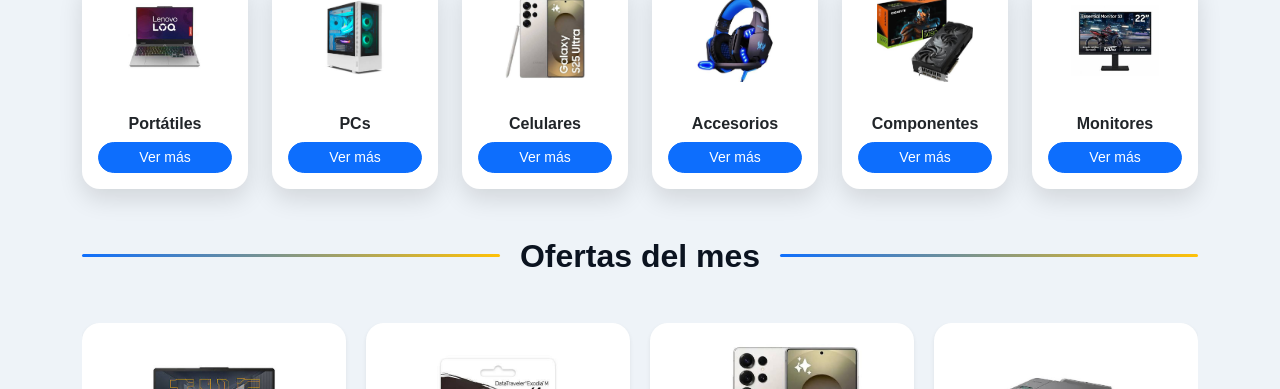
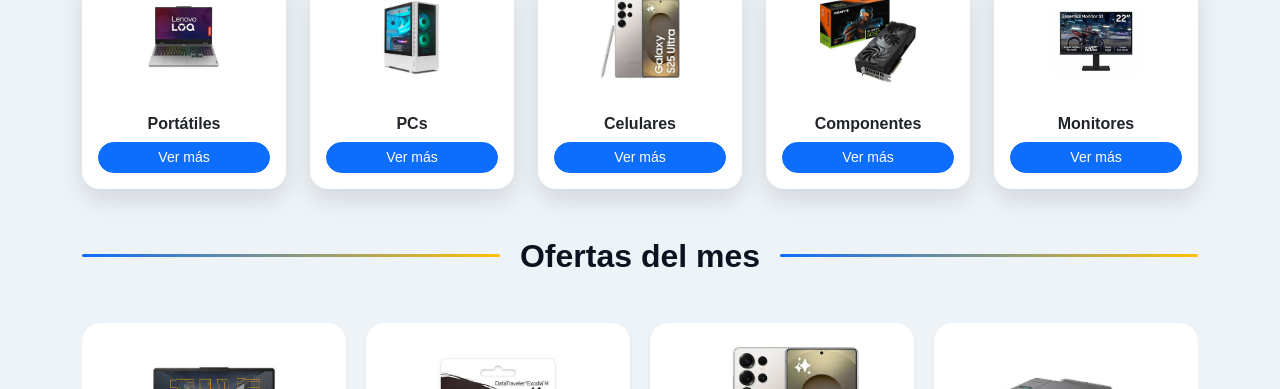
Before and after one commit to josiaspalacios/prosistemas, a website: page index.html in a window 1280 px wide. Shown: the part 796-1185 px from the top of the page. Drawn offline with Linux system fonts and the light colour scheme.

Commit message:
el foking numero estaba maloooooooo mlp seaaaaaaaaaa tengo hambrereeeee

```diff
--- a/index.html
+++ b/index.html
@@ -68,11 +68,14 @@
                 <li>
                   <a class="dropdown-item" href="celulares.html">Celulares</a>
                 </li>
+                <li>
+                  <a class="dropdown-item" href="componentes.html">Componentes</a>
+                </li>
               </ul>
             </li>
 
             <li class="nav-item">
-              <a class="nav-link" href="#">Accesorios</a>
+              <a class="nav-link" href="accesorios.html">Accesorios</a>
             </li>
 
             <li class="nav-item">
@@ -200,7 +203,7 @@
     <section class="container my-5">
       <h2 class="titulo-seccion my-5">Categorías principales</h2>
 
-      <div class="row row-cols-2 row-cols-md-3 row-cols-lg-6 g-4">
+      <div class="row row-cols-1 row-cols-md-3 row-cols-lg-5 g-4">
         <!-- t1 -->
         <div class="col">
           <div class="card categoria h-100 text-center">
@@ -246,21 +249,7 @@
           </div>
         </div>
         <!-- t4 -->
-        <div class="col">
-          <div class="card categoria h-100 text-center">
-            <img
-              src="imgtarjetas/accesorios.jpg"
-              class="card-img-top p-3"
-              alt=""
-            />
-            <div class="card-body">
-              <h6 class="fw-bold">Accesorios</h6>
-              <a href="#" class="btn btn-primary btn-sm rounded-pill"
-                >Ver más</a
-              >
-            </div>
-          </div>
-        </div>
+
         <!-- t5 -->
         <div class="col">
           <div class="card categoria h-100 text-center">
--- a/style.css
+++ b/style.css
@@ -340,6 +340,7 @@ iframe {
 /*  foking logo de whasasdaifief todo canson  */
 
 
+
 .whatsapp-btn {
   width: 60px;
   border-radius: 50%;
```
